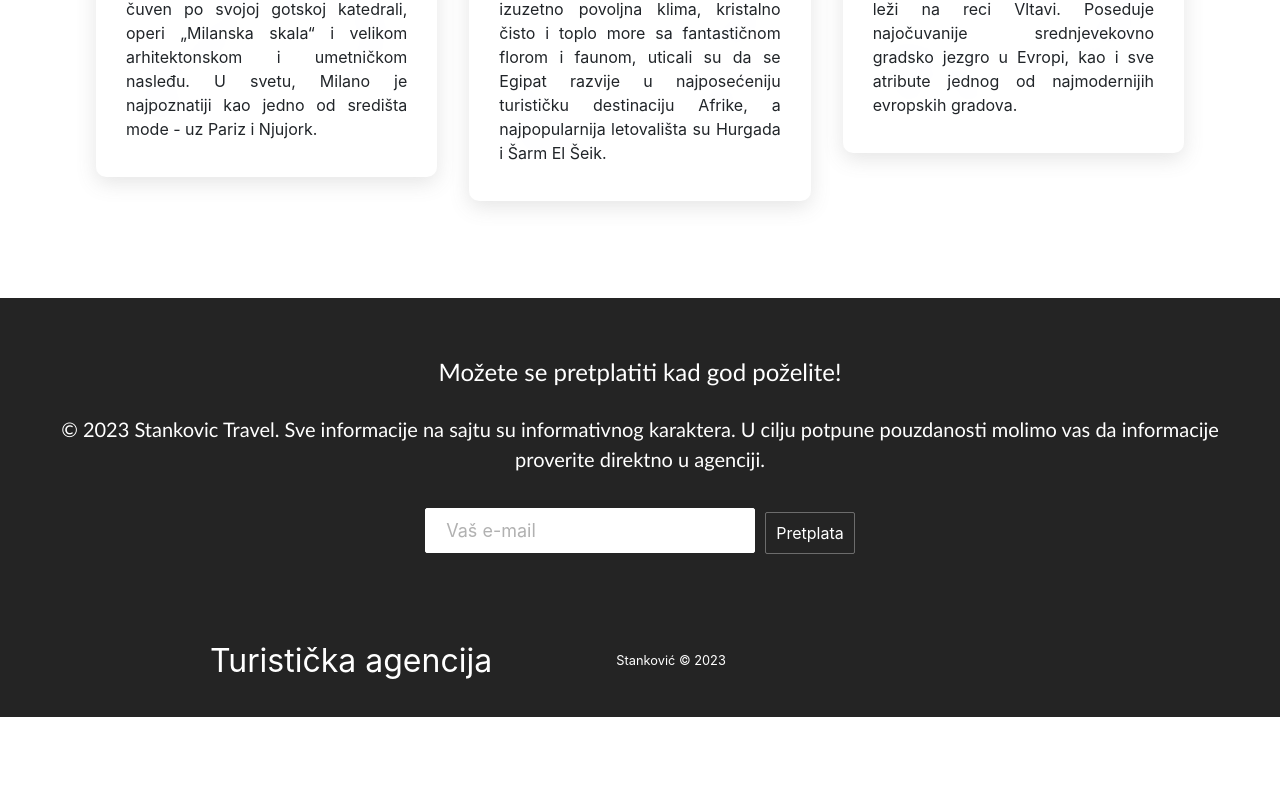
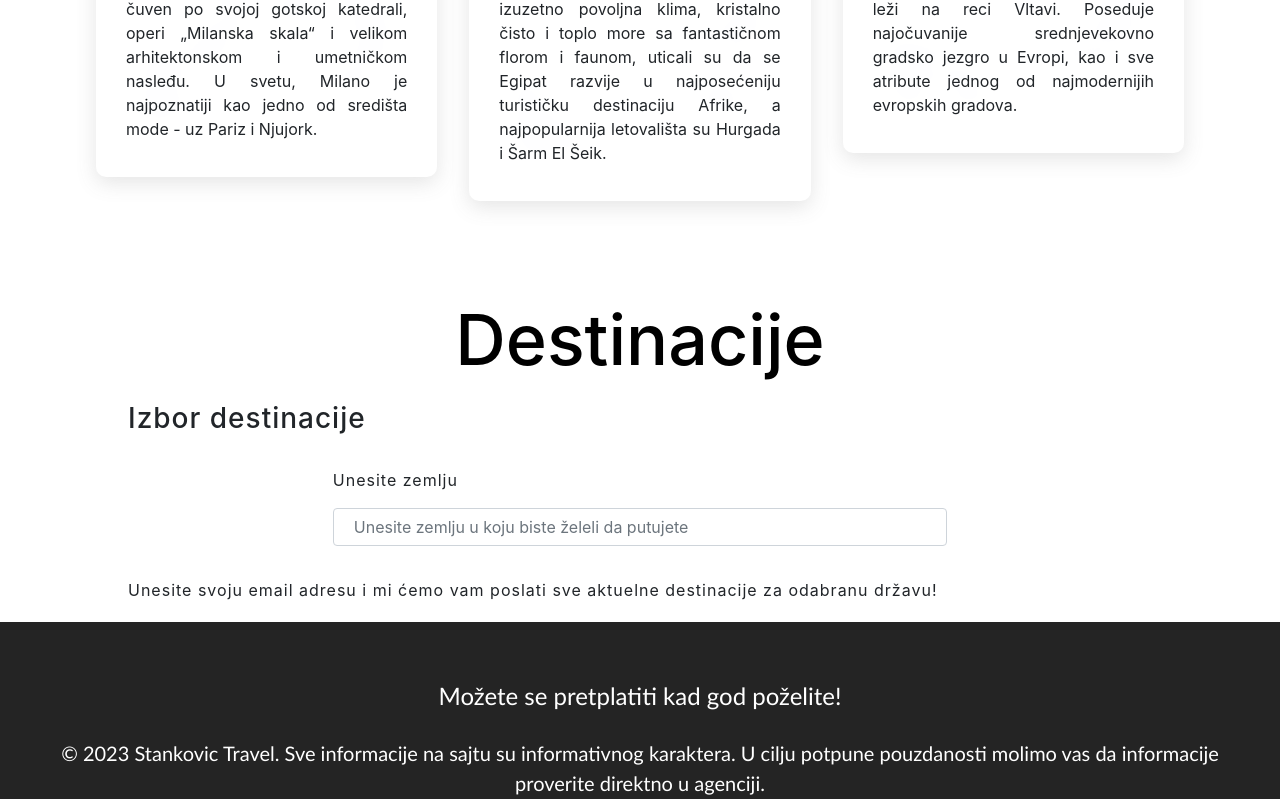
Before and after one commit to stankovicjana/react-homework, a React (Create React App) app: page /putovanja in a window 1280 px wide. Shown: the part 1585-2384 px from the top of the page. Before the commit the page ends 2302 px from the top, so only its background shows below. Built offline with nearby package versions, Linux system fonts and the light colour scheme.

Commit message:
Prva verzija aplikacije

```diff
--- a/package.json
+++ b/package.json
@@ -1,3 +1,4 @@
+
 {
   "name": "reactfinal",
   "version": "0.1.0",
--- a/src/components/InputControl.js
+++ b/src/components/InputControl.js
@@ -4,7 +4,7 @@ import axios from 'axios';
 import _ from 'lodash';
 import { Form } from 'react-bootstrap';
 import AutoComplete from './AutoComplete';
-import useOutsideClick from '../custom-hooks/useOutsideClick';
+import useOutsideClick from '../components/custom-hooks/useOutsideClick';
 
 //kreiramo reusable komponentu sa pretragom i predlozima koji su dostupni u komponenti
 
--- a/src/components/SideBarData.js
+++ b/src/components/SideBarData.js
@@ -1,7 +1,7 @@
 import React from 'react';
 import * as AiIcons from 'react-icons/ai';
 import {MdTravelExplore} from 'react-icons/md';
-
+import {AiOutlineMessage} from 'react-icons/ai';
 export const SideBarData =[
 
     {
@@ -11,10 +11,16 @@ export const SideBarData =[
         cName:'nav-text'
     },
     {
-        title:'Destinacije',
+        title:'Kontakt',
         path:'/destinacije',
+        icon:<AiOutlineMessage/>,
+        cName:'nav-text'
+    },
+    {
+        title:'Putovanja',
+        path:'/putovanja',
         icon:<MdTravelExplore/>,
         cName:'nav-text'
-    },
+    }
 
 ];
--- a/src/pages/Putovanja.js
+++ b/src/pages/Putovanja.js
@@ -1,5 +1,7 @@
 import React from 'react'
 import Cards from '../components/Cards'
+import InputControl from '../components/InputControl';
+import { Form } from 'react-bootstrap';
 
 function Putovanja({putovanja1, putovanja2}) {
     return (
@@ -11,7 +13,25 @@ function Putovanja({putovanja1, putovanja2}) {
                 type='putovanja'
 
                />
+        <div className='destinacije'>
+        <h1>Destinacije</h1>
+          <div className="main">
+           <h3>Izbor destinacije</h3>
+            <div className="search-form">
+             <Form>
+              <InputControl
+                name="country"
+                label="Unesite zemlju"
+                placeholder="Unesite zemlju u koju biste želeli da putujete"
+              />
+             </Form>
+
+            </div>
+            <p>Unesite svoju email adresu i mi ćemo vam poslati sve aktuelne destinacije za odabranu državu!</p>
+          </div>
+      </div>
         </div>
+
     )
 }
 
```
Also changed, not shown: 1 other file (tests, documents, lock files or other folders).
